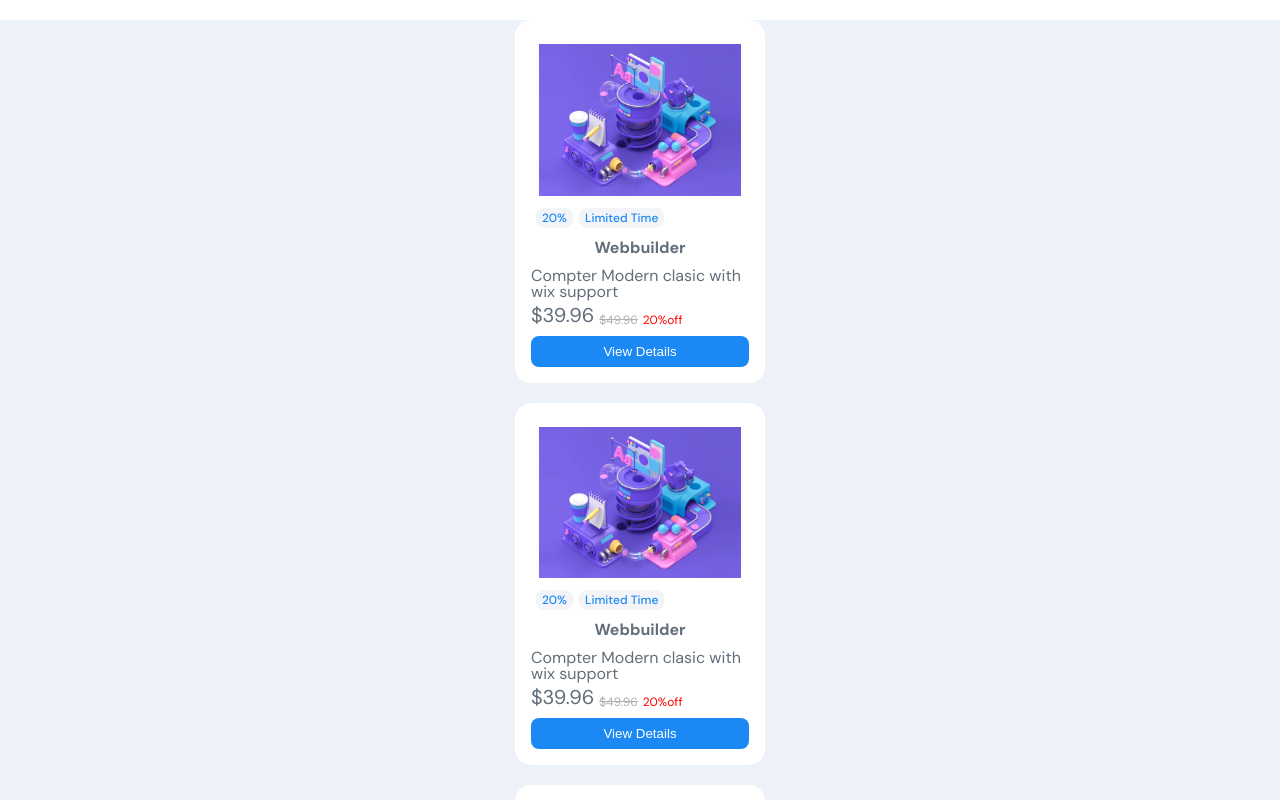
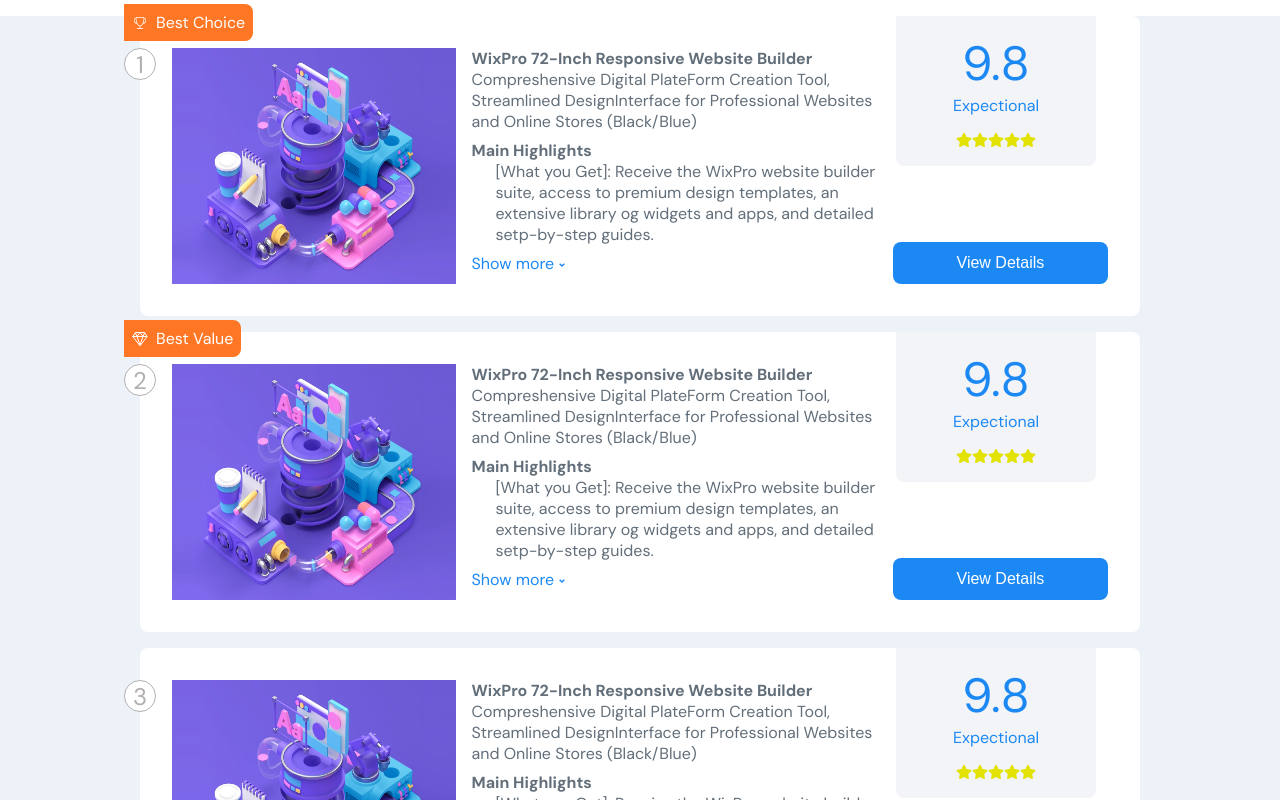
Before and after one commit to 0plaze0/LandingPage, a React (Vite) app: page / in a window 1280 px wide. Shown: the top 800 px of the page. Built offline with nearby package versions, Linux system fonts and the light colour scheme.

Commit message:
feat: add courses card

```diff
--- a/src/App.jsx
+++ b/src/App.jsx
@@ -1,10 +1,11 @@
-import { RecommendCourse } from "./components";
+import { RecommendCourse, Courses } from "./components";
 import "./App.scss";
 
 function App() {
   return (
     <div className="app">
-      <RecommendCourse />
+      {/* <RecommendCourse /> */}
+      <Courses />
     </div>
   );
 }
--- /dev/null
+++ b/src/components/Courses/Courses.jsx
@@ -0,0 +1,27 @@
+import "./Courses.scss";
+import { CoursesCard } from "./../index";
+import { useEffect, useState } from "react";
+import { data } from "./../../constants";
+
+const Courses = () => {
+  const [courseDetails, setcourseDetails] = useState([]);
+
+  useEffect(() => {
+    setcourseDetails(data.courseDetails);
+  }, []);
+  return (
+    <div className="app__courses">
+      {courseDetails.length ? (
+        <>
+          {courseDetails.map((item) => (
+            <CoursesCard key={item.id} item={item} />
+          ))}
+        </>
+      ) : (
+        <h1>No Courses found</h1>
+      )}
+    </div>
+  );
+};
+
+export default Courses;
--- /dev/null
+++ b/src/components/Courses/Courses.scss
@@ -0,0 +1,115 @@
+.app__courses-card {
+  position: relative;
+  margin: 1rem auto;
+  width: 1000px;
+  height: 300px;
+}
+
+.app__courses-container {
+  height: 100%;
+  margin: auto auto;
+  border-radius: 0.5rem;
+  background-color: var(--white-color);
+}
+.app__courses-data {
+  height: 100%;
+  padding: 2rem;
+  display: flex;
+  justify-content: space-around;
+  align-items: flex-start;
+  color: var(--gray-color);
+  gap: 1rem;
+  button {
+    align-self: flex-end;
+  }
+}
+.app__courses-info {
+  font-size: 1rem;
+  p {
+    margin-bottom: 0.5rem;
+  }
+  a {
+    position: relative;
+    text-decoration: none;
+    font-size: 1rem;
+    margin-top: 0.5rem;
+    color: var(--secondary-color);
+  }
+  .app__courses-mainhighlights {
+    padding-left: 1.5rem;
+  }
+}
+
+.app__courses-img {
+  width: 100%;
+  height: 100%;
+
+  display: flex;
+  align-items: center;
+  justify-content: center;
+  img {
+    width: 100%;
+    height: 100%;
+  }
+}
+
+.app__courses-btn {
+  margin-top: 0.5rem;
+  width: 70%;
+  padding: 0.75rem;
+  font-size: 1rem;
+  border-radius: 0.5rem;
+  border: none;
+  background-color: var(--secondary-color);
+  color: var(--white-color);
+}
+
+.app__courses-rating {
+  position: absolute;
+  right: 2.75rem;
+  top: 0;
+
+  background-color: var(--tag-color);
+  width: 200px;
+  height: 150px;
+  color: var(--secondary-color);
+
+  text-align: center;
+  padding-top: 1rem;
+  border-radius: 0 0 0.5rem 0.5rem;
+  h2 {
+    font-size: 3rem;
+    font-weight: 200;
+  }
+  p {
+    margin-bottom: 1rem;
+  }
+}
+
+.app__courses-tag {
+  position: absolute;
+  background-color: var(--orange-color);
+  color: var(--white-color);
+  display: flex;
+  align-items: center;
+  gap: 0.5rem;
+  padding: 0.5rem;
+  top: -0.75rem;
+  left: -1rem;
+  border-radius: 0 0.5rem 0.5rem 0;
+}
+.app__courses-serial {
+  position: absolute;
+  top: 2rem;
+  left: -1rem;
+
+  width: 2rem;
+  height: 2rem;
+
+  font-size: 1.5rem;
+  text-align: center;
+  border-radius: 50%;
+  border: 1px solid var(--lightGray-color);
+  background-color: var(--white-color);
+  color: var(--lightGray-color);
+}
--- /dev/null
+++ b/src/components/CoursesCard/CoursesCard.jsx
@@ -0,0 +1,54 @@
+import { CiTrophy } from "react-icons/ci";
+import { RiArrowDropDownLine } from "react-icons/ri";
+import { IoDiamondOutline } from "react-icons/io5";
+import { FaStar } from "react-icons/fa";
+import { image } from "../../constants";
+
+const CoursesCard = ({ item }) => {
+  return (
+    <div className="app__courses-card" key={item.id}>
+      <div className="app__courses-container">
+        {item.tag ? (
+          <div className="app__courses-tag">
+            {item.tag.icon}
+            <span>{item.tag.text}</span>
+          </div>
+        ) : (
+          <></>
+        )}
+
+        <div className="app__courses-serial">{item.id}</div>
+        <div className="app__courses-data">
+          <div className="app__courses-img">
+            <img src={image.course} alt="course" />
+          </div>
+          <div className="app__courses-info">
+            <p>
+              <strong>{item.title}</strong> {item.desc}
+            </p>
+            <h4>Main Highlights</h4>
+            <p className="app__courses-mainhighlights">{item.mainHighlights}</p>
+            <a href="#">
+              Show more
+              <RiArrowDropDownLine
+                style={{ position: "absolute", top: "4px", right: "-16px" }}
+              />
+            </a>
+          </div>
+          <button className="app__courses-btn">View Details</button>
+          <div className="app__courses-rating">
+            <h2>{item.rating}</h2>
+            <p>{item.ratingText}</p>
+            <FaStar style={{ color: "rgba(226, 226, 5)" }} />
+            <FaStar style={{ color: "rgba(226, 226, 5)" }} />
+            <FaStar style={{ color: "rgba(226, 226, 5)" }} />
+            <FaStar style={{ color: "rgba(226, 226, 5)" }} />
+            <FaStar style={{ color: "rgba(226, 226, 5)" }} />
+          </div>
+        </div>
+      </div>
+    </div>
+  );
+};
+
+export default CoursesCard;
--- /dev/null
+++ b/src/components/CoursesCard/CoursesCard.scss
@@ -0,0 +1,115 @@
+.app__courses-card {
+  position: relative;
+  margin: 1rem auto;
+  width: 1000px;
+  height: 300px;
+}
+
+.app__courses-container {
+  height: 100%;
+  margin: auto auto;
+  border-radius: 0.5rem;
+  background-color: var(--white-color);
+}
+.app__courses-data {
+  height: 100%;
+  padding: 2rem;
+  display: flex;
+  justify-content: space-around;
+  align-items: flex-start;
+  color: var(--gray-color);
+  gap: 1rem;
+  button {
+    align-self: flex-end;
+  }
+}
+.app__courses-info {
+  font-size: 1rem;
+  p {
+    margin-bottom: 0.5rem;
+  }
+  a {
+    position: relative;
+    text-decoration: none;
+    font-size: 1rem;
+    margin-top: 0.5rem;
+    color: var(--secondary-color);
+  }
+  .app__courses-mainhighlights {
+    padding-left: 1.5rem;
+  }
+}
+
+.app__courses-img {
+  width: 100%;
+  height: 100%;
+
+  display: flex;
+  align-items: center;
+  justify-content: center;
+  img {
+    width: 100%;
+    height: 100%;
+  }
+}
+
+.app__courses-btn {
+  margin-top: 0.5rem;
+  width: 70%;
+  padding: 0.75rem;
+  font-size: 1rem;
+  border-radius: 0.5rem;
+  border: none;
+  background-color: var(--secondary-color);
+  color: var(--white-color);
+}
+
+.app__courses-rating {
+  position: absolute;
+  right: 2.75rem;
+  top: 0;
+
+  background-color: var(--tag-color);
+  width: 200px;
+  height: 150px;
+  color: var(--secondary-color);
+
+  text-align: center;
+  padding-top: 1rem;
+  border-radius: 0 0 0.5rem 0.5rem;
+  h2 {
+    font-size: 3rem;
+    font-weight: 200;
+  }
+  p {
+    margin-bottom: 1rem;
+  }
+}
+
+.app__courses-tag {
+  position: absolute;
+  background-color: var(--orange-color);
+  color: var(--white-color);
+  display: flex;
+  align-items: center;
+  gap: 0.5rem;
+  padding: 0.5rem;
+  top: -0.75rem;
+  left: -1rem;
+  border-radius: 0 0.5rem 0.5rem 0;
+}
+.app__courses-serial {
+  position: absolute;
+  top: 2rem;
+  left: -1rem;
+
+  width: 2rem;
+  height: 2rem;
+
+  font-size: 1.5rem;
+  text-align: center;
+  border-radius: 50%;
+  border: 1px solid var(--lightGray-color);
+  background-color: var(--white-color);
+  color: var(--lightGray-color);
+}
--- a/src/components/index.jsx
+++ b/src/components/index.jsx
@@ -1,2 +1,4 @@
 export { default as RecommendCourse } from "./RecommendCourse/RecommendCourse";
 export { default as RecommendCard } from "./RecommendCard/RecommendCard";
+export { default as Courses } from "./Courses/Courses";
+export { default as CoursesCard } from "./CoursesCard/CoursesCard";
--- a/src/constants/data.jsx
+++ b/src/constants/data.jsx
@@ -1,4 +1,8 @@
 import { image } from "./index";
+import { CiTrophy } from "react-icons/ci";
+import { RiArrowDropDownLine } from "react-icons/ri";
+import { IoDiamondOutline } from "react-icons/io5";
+import { FaStar } from "react-icons/fa";
 
 const RecommendCourseDetails = [
   {
@@ -32,4 +36,46 @@
     discount: 20,
   },
 ];
-export default { RecommendCourseDetails };
+
+const courseDetails = [
+  {
+    id: 1,
+    tag: {
+      text: "Best Choice",
+      icon: <CiTrophy />,
+    },
+    image: image.course,
+    title: "WixPro 72-Inch Responsive Website Builder",
+    desc: "Compreshensive Digital PlateForm Creation Tool, Streamlined DesignInterface for Professional Websites and Online Stores (Black/Blue)",
+    mainHighlights:
+      "[What you Get]: Receive the WixPro website builder suite, access to premium design templates, an extensive library og widgets and apps, and detailed setp-by-step guides.",
+    rating: 9.8,
+    ratingText: "Expectional",
+  },
+  {
+    id: 2,
+    tag: {
+      text: "Best Value",
+      icon: <IoDiamondOutline />,
+    },
+    image: image.course,
+    title: "WixPro 72-Inch Responsive Website Builder",
+    desc: "Compreshensive Digital PlateForm Creation Tool, Streamlined DesignInterface for Professional Websites and Online Stores (Black/Blue)",
+    mainHighlights:
+      "[What you Get]: Receive the WixPro website builder suite, access to premium design templates, an extensive library og widgets and apps, and detailed setp-by-step guides.",
+    rating: 9.8,
+    ratingText: "Expectional",
+  },
+  {
+    id: 3,
+
+    image: image.course,
+    title: "WixPro 72-Inch Responsive Website Builder",
+    desc: "Compreshensive Digital PlateForm Creation Tool, Streamlined DesignInterface for Professional Websites and Online Stores (Black/Blue)",
+    mainHighlights:
+      "[What you Get]: Receive the WixPro website builder suite, access to premium design templates, an extensive library og widgets and apps, and detailed setp-by-step guides.",
+    rating: 9.8,
+    ratingText: "Expectional",
+  },
+];
+export default { RecommendCourseDetails, courseDetails };
--- a/src/index.scss
+++ b/src/index.scss
@@ -12,6 +12,7 @@
   --brown-color: #46364a;
   --white-color: #ffffff;
   --red-color: #ff0000;
+  --orange-color: #ff7724;
 }
 
 * {
```
